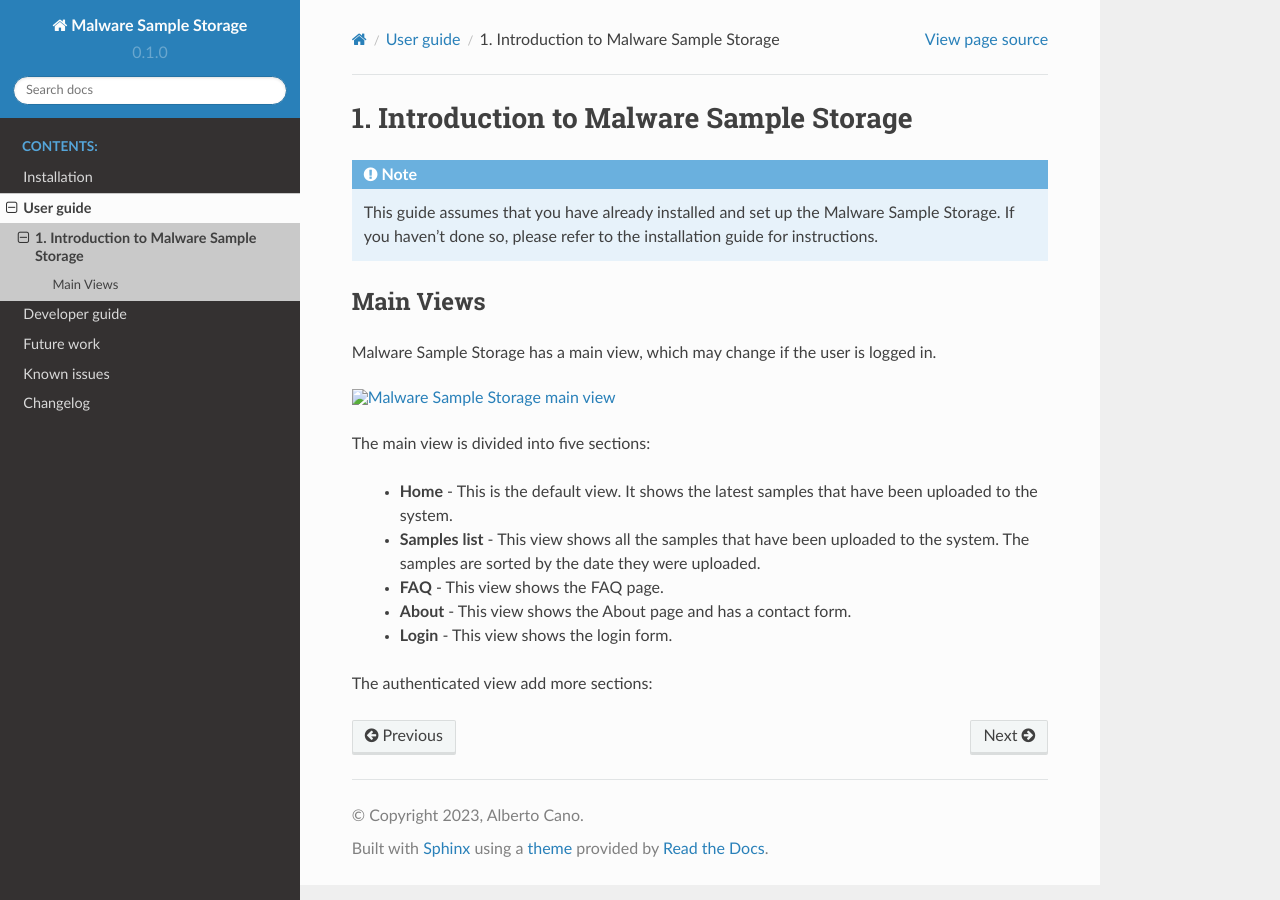
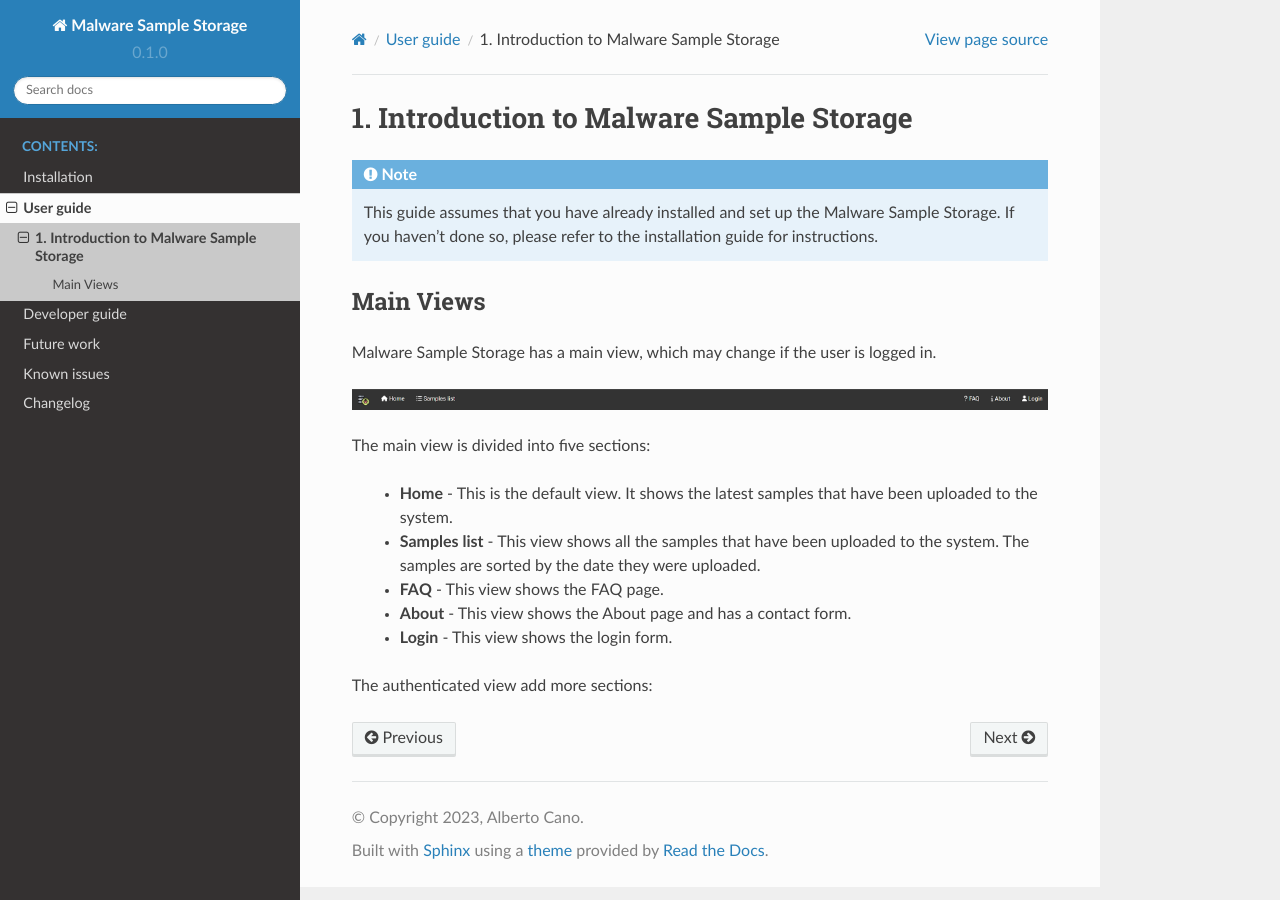
Before and after one commit to AlbertoCanoD/tfg-docs, a Sphinx documentation site: the page built from docs/source/user-guide/1-Introduction.rst, in a window 1280 px wide. Built offline with Sphinx 7.4.7 and the Read the Docs theme 2.0.0, drawn with Linux system fonts in a browser that asks for light colours; pages that are not in the unit, such as notebooks, are missing from menus.

Commit message:
Update 1-Introduction.rst

```diff
--- a/docs/source/user-guide/1-Introduction.rst
+++ b/docs/source/user-guide/1-Introduction.rst
@@ -9,8 +9,8 @@ Main Views
 
 Malware Sample Storage has a main view, which may change if the user is logged in.
 
-.. image:: ../_static/mss_main_view.png
-   :target: ../_static/mss_main_view.png
+.. image:: ../img/mss_main_view.png
+   :target: ../img/mss_main_view.png
    :alt: Malware Sample Storage main view
 
 The main view is divided into five sections:
```
Also changed, not shown: other parts of docs/source/user-guide/1-Introduction.rst (+2 -2 lines).
